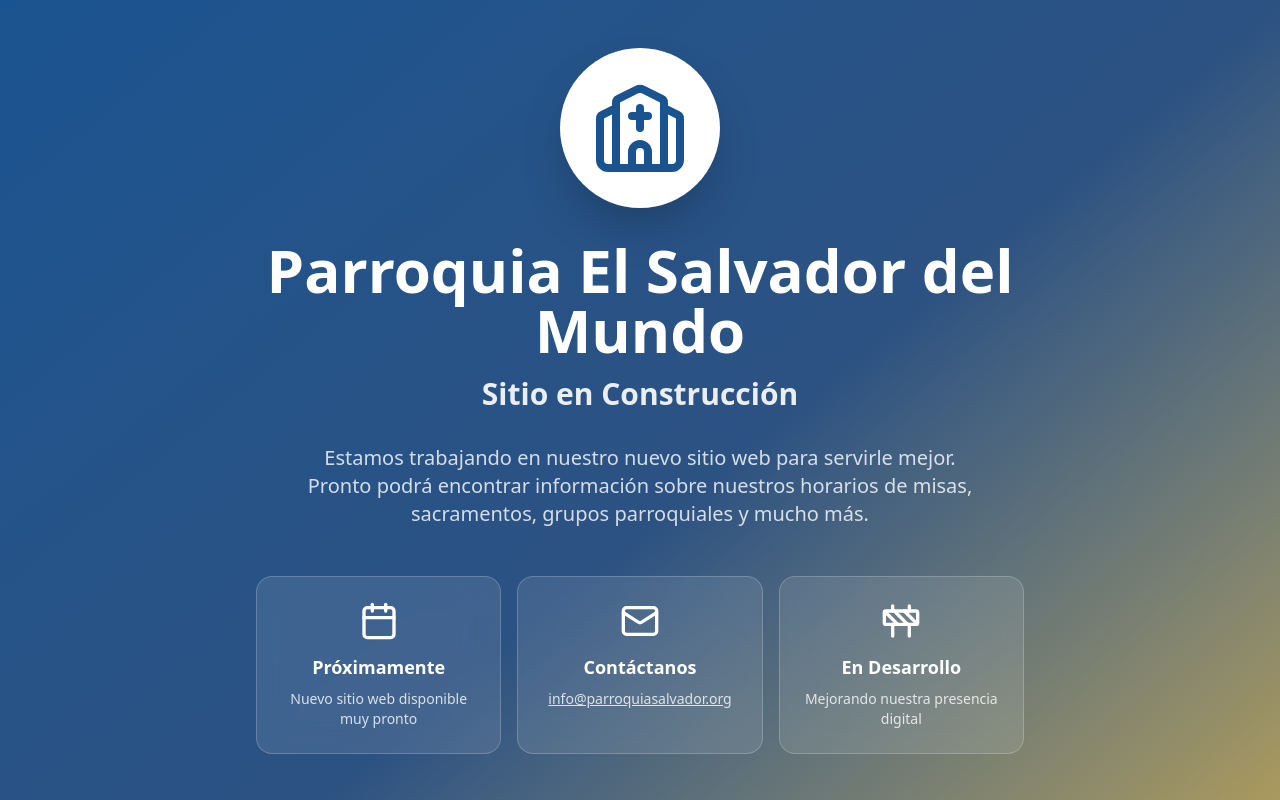
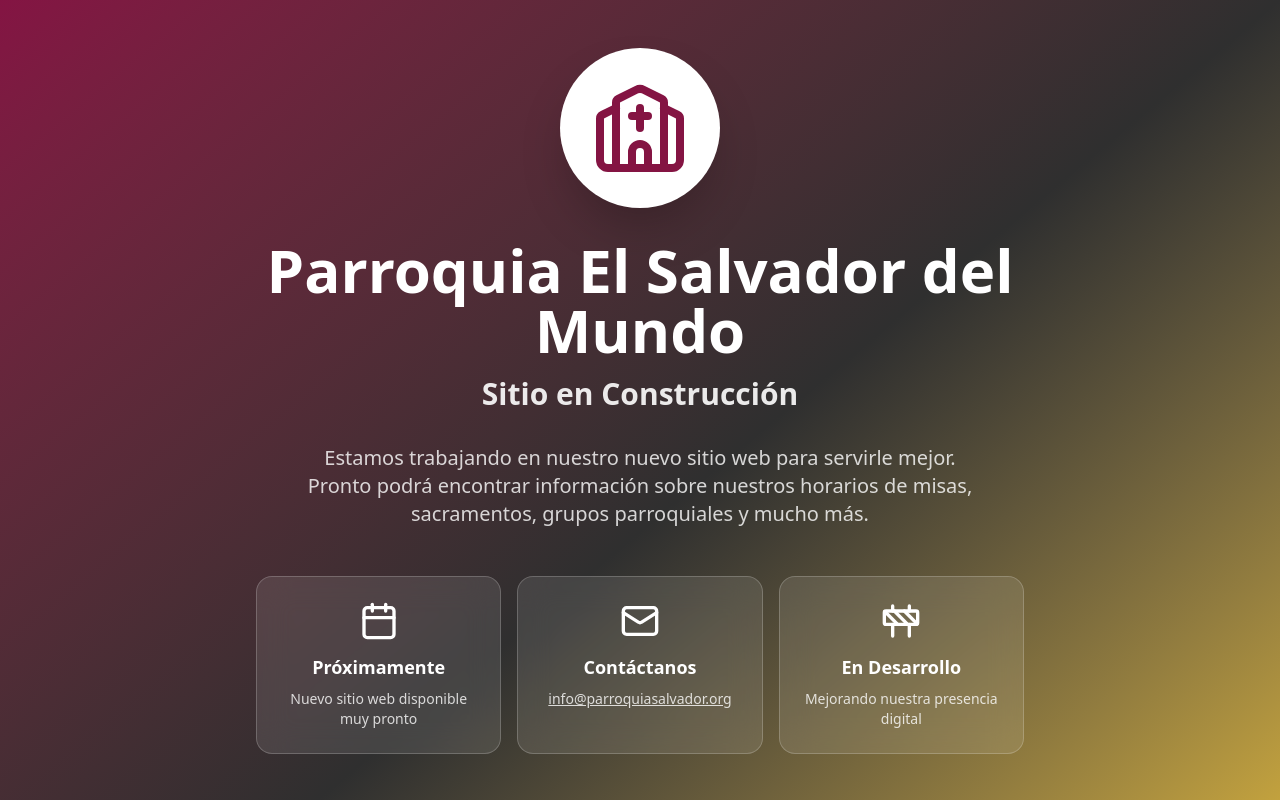
Before and after one commit to luis14mc/parroquia-salvadordelmundo, a Next.js app: page / in a window 1280 px wide. Shown: the top 800 px of the page. Built offline with nearby package versions, Linux system fonts and the light colour scheme.

Commit message:
style: Actualizar colores oficiales de la parroquia

```diff
--- a/app/page.tsx
+++ b/app/page.tsx
@@ -5,7 +5,7 @@
 
 export default function MantenimientoPage() {
   return (
-    <div className="min-h-screen bg-gradient-to-br from-[#1a5490] via-[#2c5282] to-[#d4af37] flex items-center justify-center px-4 py-12">
+    <div className="min-h-screen bg-gradient-to-br from-[#841443] via-[#2f2f2f] to-[#f9cb33] flex items-center justify-center px-4 py-12">
       <motion.div
         initial={{ opacity: 0, y: 20 }}
         animate={{ opacity: 1, y: 0 }}
@@ -20,7 +20,7 @@
           className="mb-8 flex justify-center"
         >
           <div className="bg-white rounded-full p-8 shadow-2xl">
-            <Church className="h-24 w-24 text-[#1a5490]" />
+            <Church className="h-24 w-24 text-[#841443]" />
           </div>
         </motion.div>
 
```
